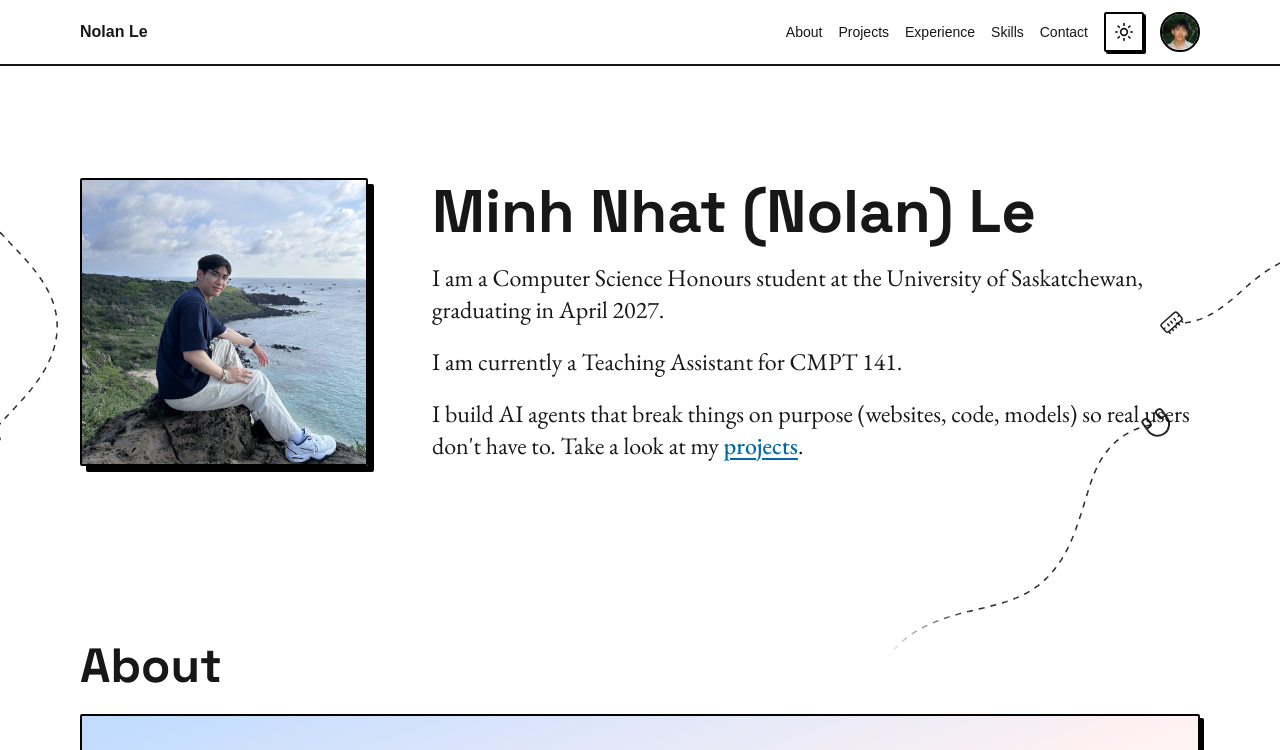
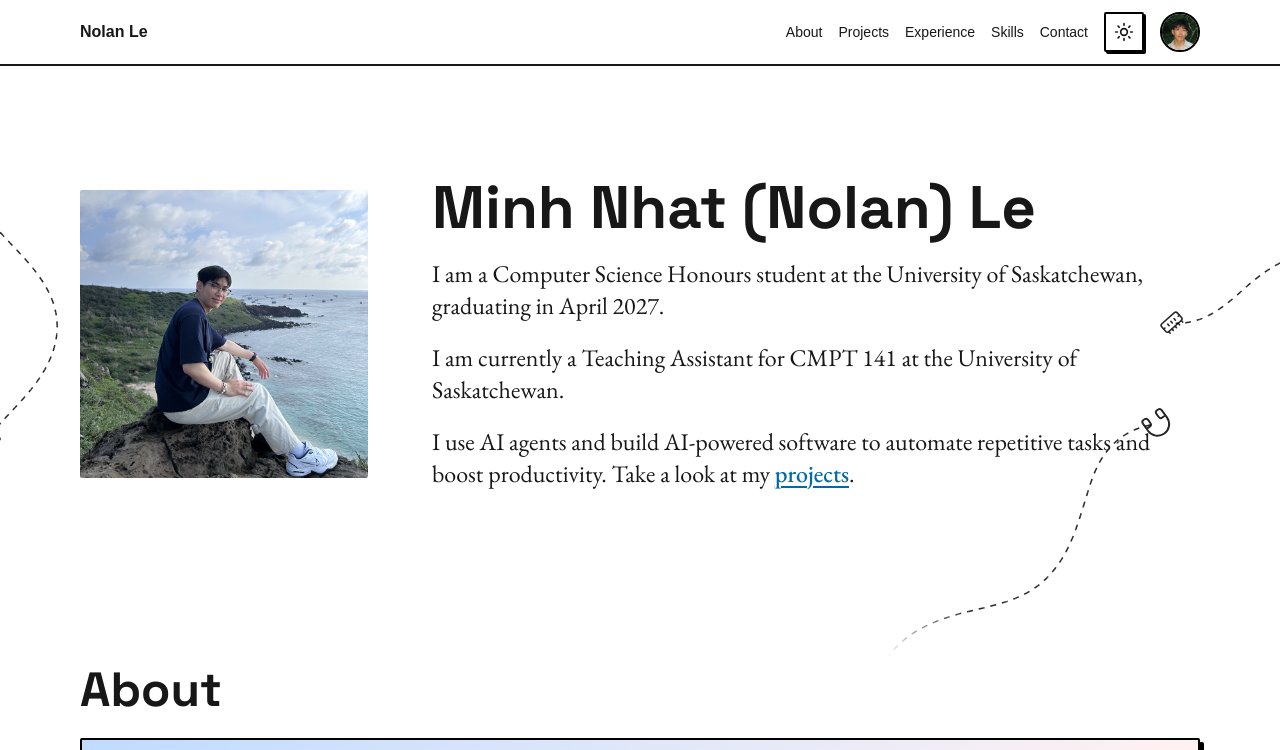
Before and after one commit to nhatle16/portfolio, a Next.js app: page / in a window 1280 px wide. Shown: the top 750 px of the page. Built offline with nearby package versions, Linux system fonts and the light colour scheme.

Commit message:
style: plain hero photo and updated hero lines
Drop the photo's border and shadow, and reword the TA and AI lines.

```diff
--- a/src/components/Hero.tsx
+++ b/src/components/Hero.tsx
@@ -8,7 +8,7 @@ export function Hero() {
         <section className="grid items-center gap-10 py-20 sm:py-28 md:grid-cols-[auto_1fr] md:gap-16">
             {/* The photo is portrait, so the square shows only part of its height. object-bottom keeps
                 the bottom square and drops the sky; object-[50%_80%] would keep a little more sky. */}
-            <div className="size-60 overflow-hidden rounded-xs border-2 border-border shadow-[6px_6px_0_0_var(--border)] sm:size-72">
+            <div className="size-60 overflow-hidden rounded-xs sm:size-72">
                 <Image
                     src="/picture.jpg"
                     alt="Nolan Le"
@@ -22,10 +22,9 @@ export function Hero() {
             <div className="space-y-5 text-lg sm:text-xl">
                 <h1 className="font-grotesk text-5xl font-bold sm:text-6xl">Minh Nhat (Nolan) Le</h1>
                 <p className="font-garamond text-xl sm:text-2xl">I am a Computer Science Honours student at the University of Saskatchewan, graduating in April 2027.</p>
-                <p className="font-garamond text-xl sm:text-2xl">I am currently a Teaching Assistant for CMPT 141.</p>
+                <p className="font-garamond text-xl sm:text-2xl">I am currently a Teaching Assistant for CMPT 141 at the University of Saskatchewan.</p>
                 <p className="font-garamond text-xl sm:text-2xl">
-                    I build AI agents that break things on purpose (websites, code, models) so real users don&apos;t
-                    have to. Take a look at my <a href="#projects" className={link}>projects</a>.
+                    I use AI agents and build AI-powered software to automate repetitive tasks and boost productivity. Take a look at my <a href="#projects" className={link}>projects</a>.
                 </p>
             </div>
         </section>
```
